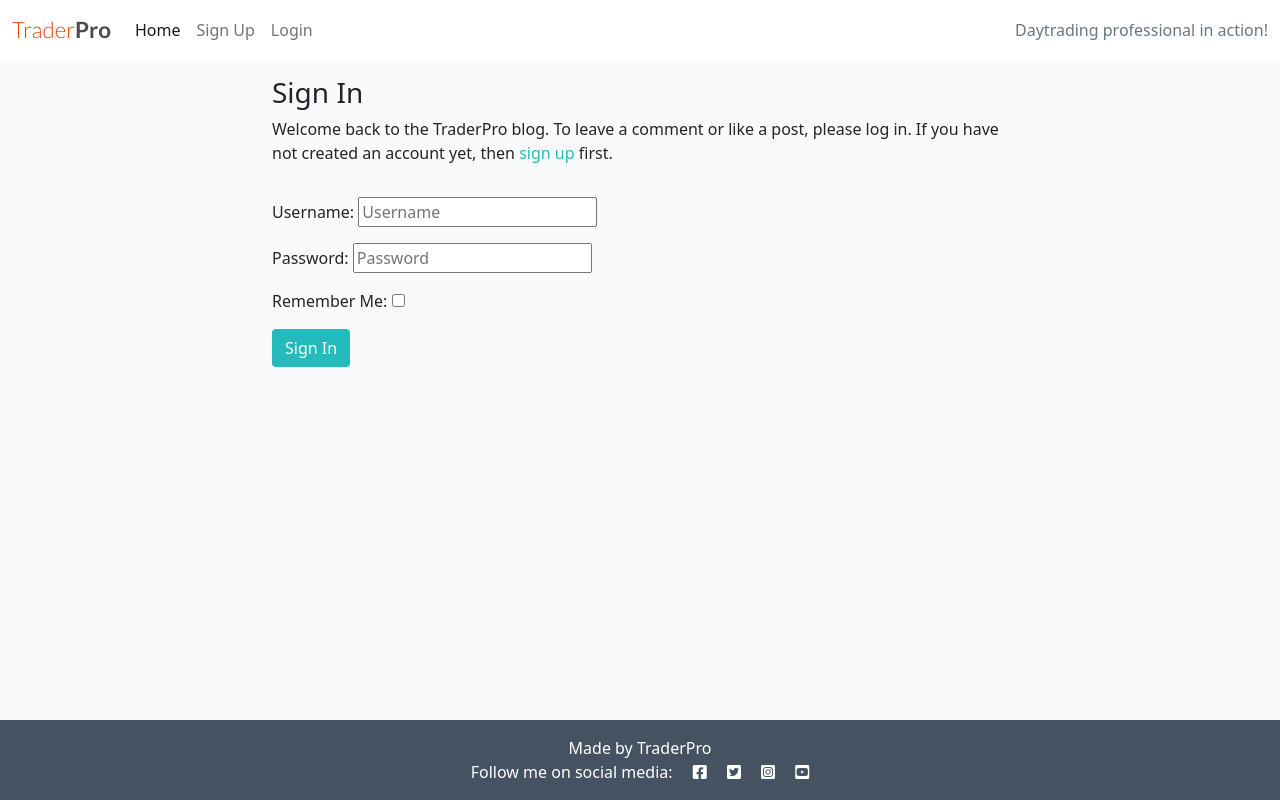
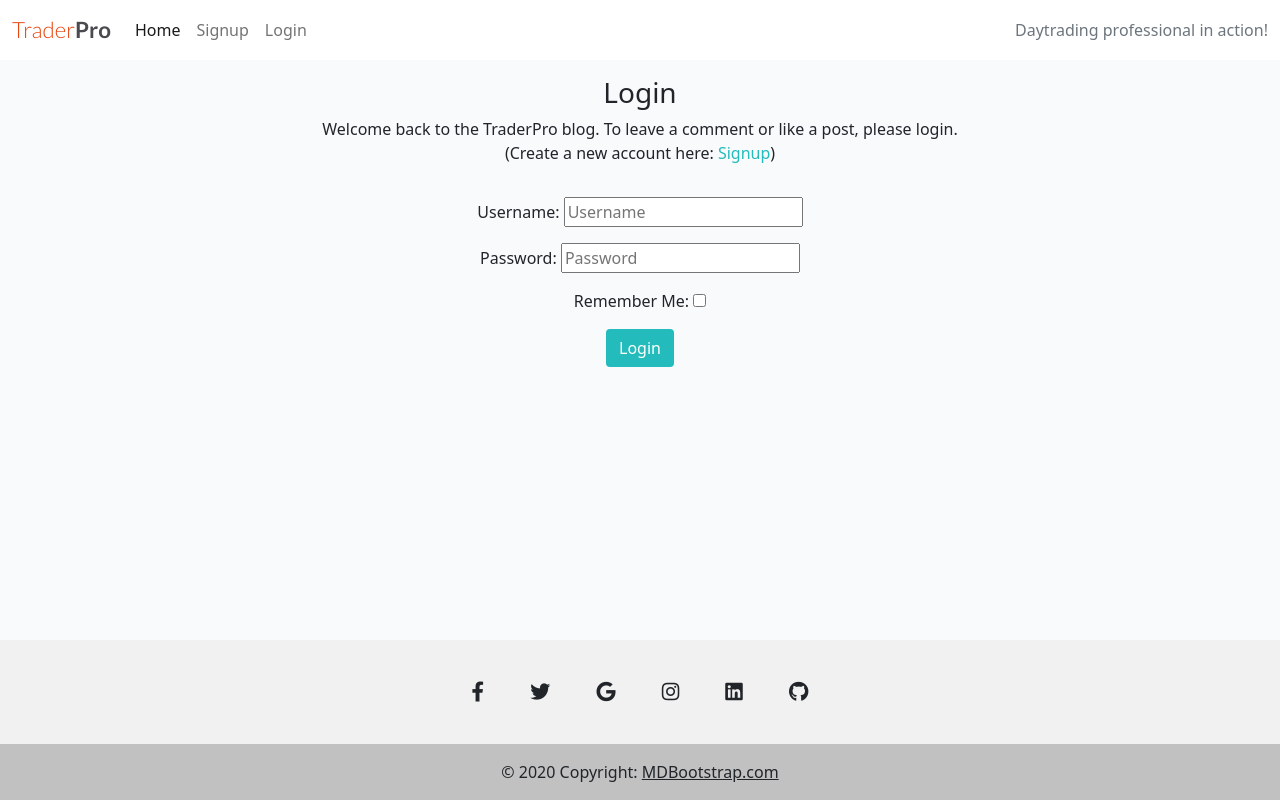
Before and after one commit to Code-Institute-Submissions/JimmyThePro-daytrading-blog_AprResub, a Django app: page /accounts/login/ in a window 1280 px wide. Run offline with Django 3.2, Linux system fonts and the light colour scheme; some libraries are stand-ins or nearby versions.

Commit message:
Add new footer structure, style login/logout/signup.html pages

```diff
--- a/templates/account/login.html
+++ b/templates/account/login.html
@@ -3,31 +3,33 @@
 {% load i18n %}
 {% load account socialaccount %}
 
-{% block head_title %}{% trans "Sign In" %}{% endblock %}
+{% block head_title %}{% trans "Login" %}{% endblock %}
 
 {% block content %}
 
 <div class="container">
-  <div class="row">
-    <div class="col-md-8 mt-3 offset-md-2">
-      <h3>{% trans "Sign In" %}</h3>
+  <div class="row d-flex justify-content-center text-center">
+    <div class="col-md-8 mt-3">
+      <h3>{% trans "Login" %}</h3>
 
-      <p>{% blocktrans %}Welcome back to the TraderPro blog. To leave a comment or like a post, please log in. If you
-        have not created an account yet, then <a class="link" href="{{ signup_url }}">sign up</a>
-        first.{% endblocktrans %}</p>
+      <p>{% blocktrans %}Welcome back to the TraderPro blog. To leave a comment or like a post, please login. <br>
+        (Create a new account here: <a class="link" href="{{ signup_url }}">Signup</a>)
+        {% endblocktrans %}</p>
     </div>
   </div>
-  <div class="row">
-    <div class="col-md-8 mt-3 offset-md-2">
+
+  <div class="row d-flex justify-content-center text-center">
+    <div class="col-md-8 mt-3">
       <form class="login" method="POST" action="{% url 'account_login' %}">
         {% csrf_token %}
         {{ form.as_p }}
         {% if redirect_field_value %}
         <input type="hidden" name="{{ redirect_field_name }}" value="{{ redirect_field_value }}" />
         {% endif %}
-        <button class="btn btn-signup right" type="submit">{% trans "Sign In" %}</button>
+        <button class="btn btn-signup right" type="submit">{% trans "Login" %}</button>
       </form>
     </div>
   </div>
 </div>
+
 {% endblock %}
--- a/templates/base.html
+++ b/templates/base.html
@@ -20,7 +20,7 @@
 
 </head>
 
-<body class="d-flex flex-column h-100 main-bg">
+<body class="d-flex flex-column min-vh-100 main-bg">
 
     <!-- Navbar -->
 
@@ -43,7 +43,7 @@
                     </li>
                     {% else %}
                     <li class="nav-item">
-                        <a class="nav-link" href="{% url 'account_signup' %}">Sign Up</a>
+                        <a class="nav-link" href="{% url 'account_signup' %}">Signup</a>
                     </li>
                     <li class="nav-item">
                         <a class="nav-link" href="{% url 'account_login' %}">Login</a>
@@ -78,13 +78,75 @@
     </main>
 
     <!-- Footer -->
-    <footer class="footer mt-auto py-3 dark-bg">
-        <p class="m-0 text-center text-white">Made by TraderPro</p>
-        <p class="m-0 text-center text-white">Follow me on social media: <i class="fab fa-facebook-square ms-3"></i>
-            <i class="fab fa-twitter-square ms-3"></i>
-            <i class="fab fa-instagram-square ms-3"></i>
-            <i class="fab fa-youtube-square ms-3"></i></p>
-    </footer>
+    <footer class="text-center text-white mt-auto" style="background-color: #f1f1f1;">
+        <!-- Grid container -->
+        <div class="container pt-4">
+          <!-- Section: Social media -->
+          <section class="mb-4">
+            <!-- Facebook -->
+            <a
+              class="btn btn-link btn-floating btn-lg text-dark m-1"
+              href="#!"
+              role="button"
+              data-mdb-ripple-color="dark"
+              ><i class="fab fa-facebook-f"></i
+            ></a>
+
+            <!-- Twitter -->
+            <a
+              class="btn btn-link btn-floating btn-lg text-dark m-1"
+              href="#!"
+              role="button"
+              data-mdb-ripple-color="dark"
+              ><i class="fab fa-twitter"></i
+            ></a>
+
+            <!-- Google -->
+            <a
+              class="btn btn-link btn-floating btn-lg text-dark m-1"
+              href="#!"
+              role="button"
+              data-mdb-ripple-color="dark"
+              ><i class="fab fa-google"></i
+            ></a>
+
+            <!-- Instagram -->
+            <a
+              class="btn btn-link btn-floating btn-lg text-dark m-1"
+              href="#!"
+              role="button"
+              data-mdb-ripple-color="dark"
+              ><i class="fab fa-instagram"></i
+            ></a>
+
+            <!-- Linkedin -->
+            <a
+              class="btn btn-link btn-floating btn-lg text-dark m-1"
+              href="#!"
+              role="button"
+              data-mdb-ripple-color="dark"
+              ><i class="fab fa-linkedin"></i
+            ></a>
+            <!-- Github -->
+            <a
+              class="btn btn-link btn-floating btn-lg text-dark m-1"
+              href="#!"
+              role="button"
+              data-mdb-ripple-color="dark"
+              ><i class="fab fa-github"></i
+            ></a>
+          </section>
+          <!-- Section: Social media -->
+        </div>
+        <!-- Grid container -->
+
+        <!-- Copyright -->
+        <div class="text-center text-dark p-3" style="background-color: rgba(0, 0, 0, 0.2);">
+          © 2020 Copyright:
+          <a class="text-dark" href="https://mdbootstrap.com/">MDBootstrap.com</a>
+        </div>
+        <!-- Copyright -->
+      </footer>
     <script>
         setTimeout(function () {
             let messages = document.getElementById('msg');
--- a/templates/post_detail.html
+++ b/templates/post_detail.html
@@ -25,7 +25,7 @@
 
 <div class="container">
     <div class="row">
-        <div class="col card mb-4  mt-3 left  top">
+        <div class="col card mb-4 mt-3 left top">
             <div class="card-body">
                 <!-- The post content goes inside the card-text. -->
                 <!-- Use the | safe filter inside the template tags -->
@@ -75,7 +75,7 @@
         </div>
     </div>
     <div class="row">
-        <div class="col-md-8 card mb-4  mt-3 ">
+        <div class="col-md-8 card mb-4 mt-3 ">
             <h3>Comments:</h3>
             <div class="card-body">
                 <!-- We want a for loop inside the empty control tags to iterate through each comment in comments -->
@@ -96,7 +96,7 @@
                 {% endfor %}
             </div>
         </div>
-        <div class="col-md-4 card mb-4  mt-3 ">
+        <div class="col-md-4 card mb-4 mt-3 ">
             <div class="card-body">
 
                 {% if commented %}
```
Also changed, not shown: templates/account/logout.html (+21 -11 lines), templates/account/signup.html (+15 -4 lines), templates/index.html (+16 -2 lines).
